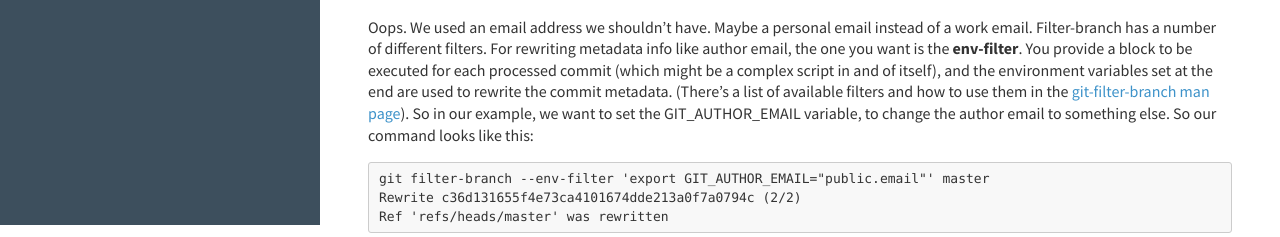
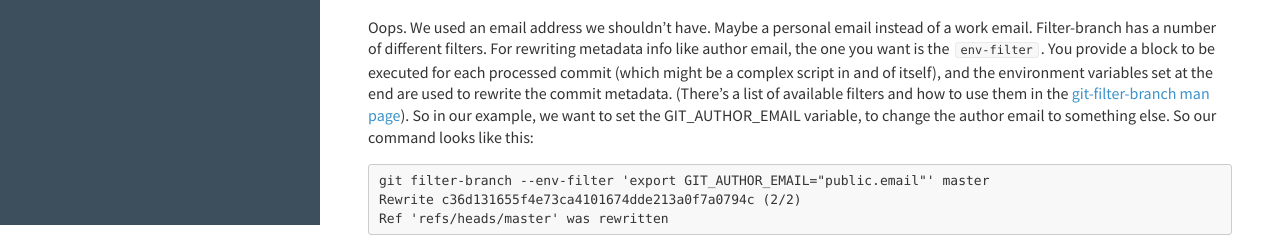
Before and after one commit to jlucasdba/jlucasdba.github.com, a plain HTML site: page index.html in a window 1280 px wide. Shown: the part 575-812 px from the top of the page. Drawn offline with nearby package versions, Linux system fonts and the light colour scheme.

Commit message:
rebuilding site Tue Dec  8 20:18:58 CST 2020

```diff
--- a/index.html
+++ b/index.html
@@ -87,7 +87,7 @@
   Date:   Mon Dec 7 15:16:32 2020 -0600
 
       First commit.
-</code></pre><p>Oops. We used an email address we shouldn&rsquo;t have. Maybe a personal email instead of a work email. Filter-branch has a number of different filters. For rewriting metadata info like author email, the one you want is the <strong>env-filter</strong>. You provide a block to be executed for each processed commit (which might be a complex script in and of itself), and the environment variables set at the end are used to rewrite the commit metadata. (There&rsquo;s a list of available filters and how to use them in the <a href="https://git-scm.com/docs/git-filter-branch">git-filter-branch man page</a>). So in our example, we want to set the GIT_AUTHOR_EMAIL variable, to change the author email to something else.  So our command looks like this:</p>
+</code></pre><p>Oops. We used an email address we shouldn&rsquo;t have. Maybe a personal email instead of a work email. Filter-branch has a number of different filters. For rewriting metadata info like author email, the one you want is the <code>env-filter</code>. You provide a block to be executed for each processed commit (which might be a complex script in and of itself), and the environment variables set at the end are used to rewrite the commit metadata. (There&rsquo;s a list of available filters and how to use them in the <a href="https://git-scm.com/docs/git-filter-branch">git-filter-branch man page</a>). So in our example, we want to set the GIT_AUTHOR_EMAIL variable, to change the author email to something else.  So our command looks like this:</p>
 <pre><code>git filter-branch --env-filter 'export GIT_AUTHOR_EMAIL=&quot;public.email&quot;' master
 Rewrite c36d131655f4e73ca4101674dde213a0f7a0794c (2/2)
 Ref 'refs/heads/master' was rewritten
```
Also changed, not shown: posts/git-filter-branch/index.html (+1 -1 lines), posts/index.html (+1 -1 lines).
